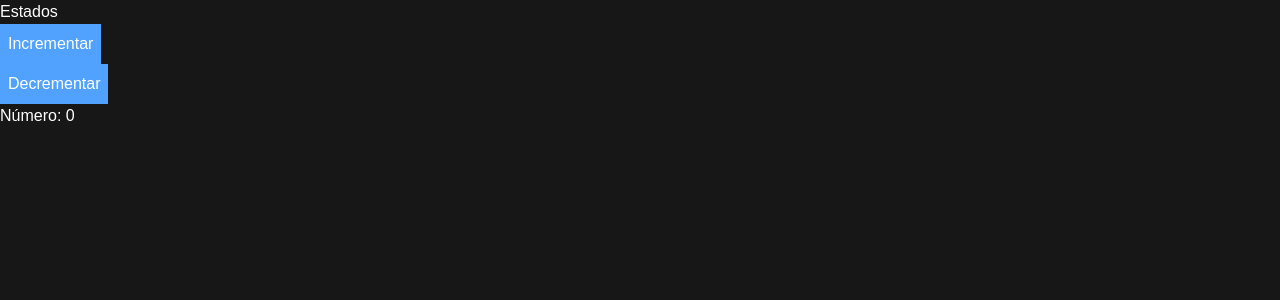
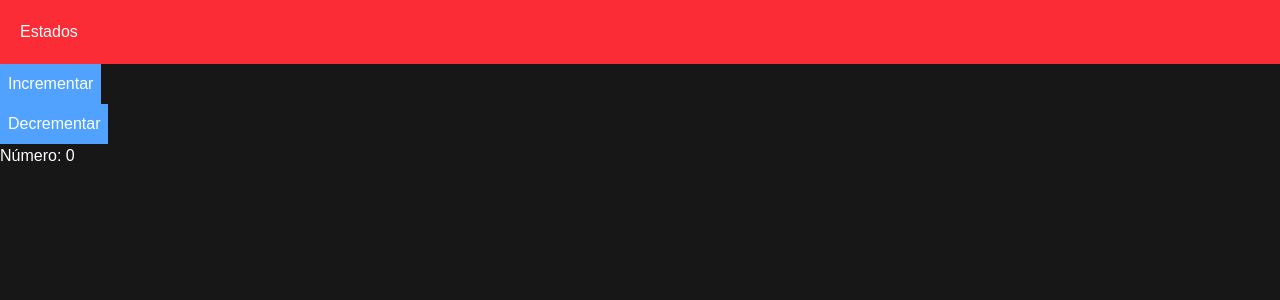
Before and after one commit to rogin2005/CursoJS, a Next.js app in the folder CursoJS/Fs_udemy/react-next-aula/react-fundamentos/: page /fundamentos/estado in a window 1280 px wide. Shown: the top 300 px of the page. Built offline with nearby package versions, Linux system fonts and the light colour scheme.

Commit message:
Tailwind Apply

```diff
--- a/CursoJS/Fs_udemy/react-next-aula/react-fundamentos/src/app/fundamentos/estado/page.tsx
+++ b/CursoJS/Fs_udemy/react-next-aula/react-fundamentos/src/app/fundamentos/estado/page.tsx
@@ -18,7 +18,7 @@ export default function Page() {
 
     return (
         <div>
-            <h1>Estados</h1>
+            <h1 className="meuTexto">Estados</h1>
             <button
             onClick={incrementar}
             className="bg-blue-400 p-2"
--- a/CursoJS/Fs_udemy/react-next-aula/react-fundamentos/src/app/globals.css
+++ b/CursoJS/Fs_udemy/react-next-aula/react-fundamentos/src/app/globals.css
@@ -24,3 +24,8 @@ body {
   color: var(--background);
   font-family: Arial, Helvetica, sans-serif;
 }
+
+.meuTexto {
+  @apply bg-red-500 p-5;
+  @apply hover:bg-purple-500;
+}
```
